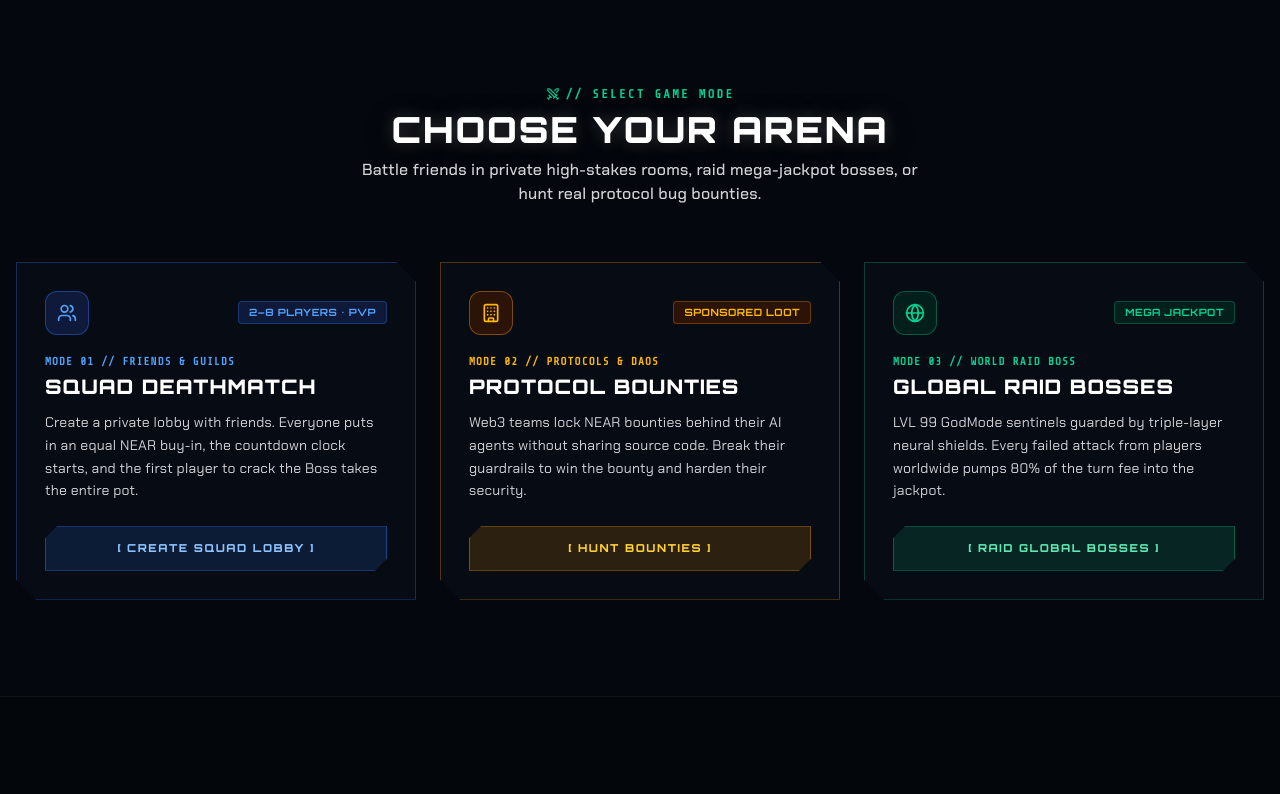
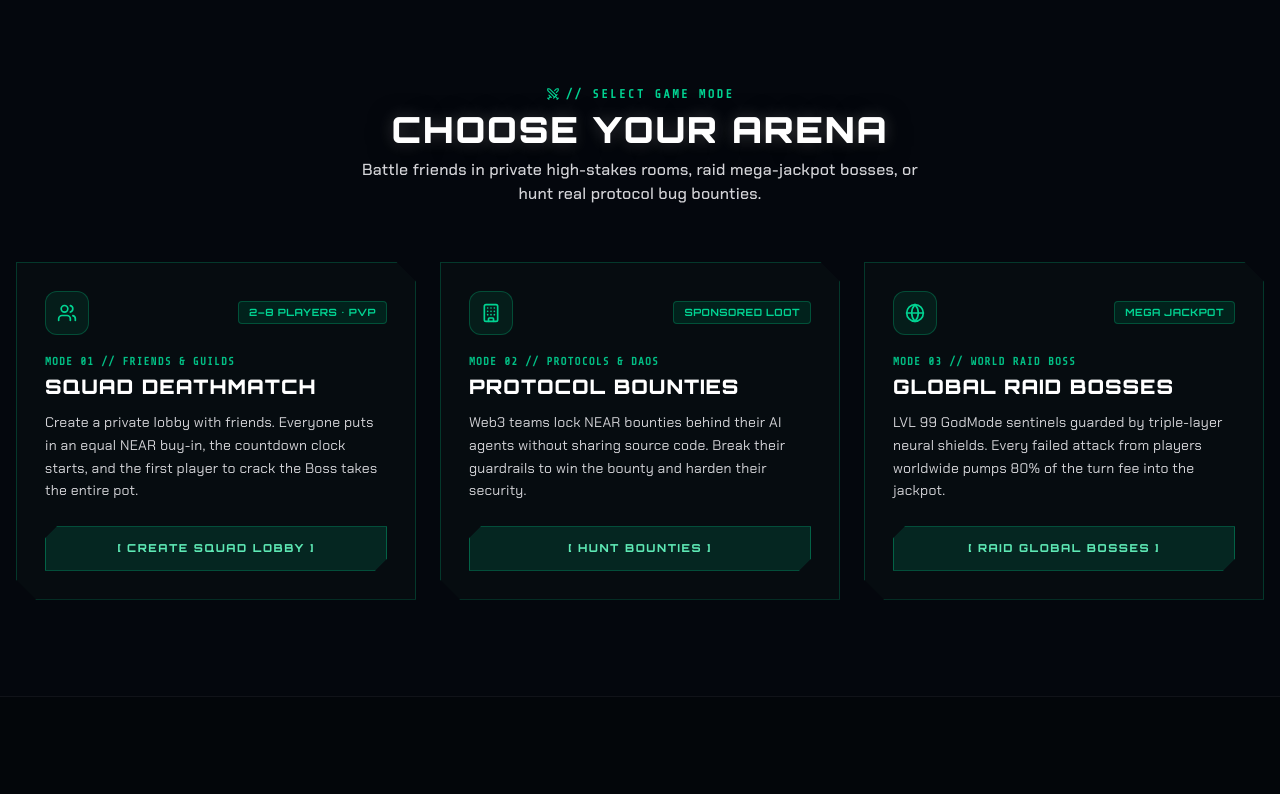
Before and after one commit to Queenode/bluff, a Next.js app: page / in a window 1280 px wide. Shown: the part 1362-2156 px from the top of the page. Built offline with nearby package versions, Linux system fonts and the light colour scheme.

Commit message:
style: unify Choose Your Arena and ArenaCard into single dark + cyber-emerald palette

```diff
--- a/src/app/page.tsx
+++ b/src/app/page.tsx
@@ -168,7 +168,7 @@ export default function HomePage() {
                 Pick Your Boss Arena
               </h3>
               <p className="text-xs sm:text-sm text-zinc-300 leading-relaxed">
-                Jump into a public <span className="text-emerald-400 font-semibold">Global Raid Boss</span>, start a private <span className="text-blue-400 font-semibold">Squad Deathmatch</span> with friends, or hunt a sponsored <span className="text-amber-400 font-semibold">Protocol Bounty</span>.
+                Jump into a public <span className="text-emerald-400 font-semibold">Global Raid Boss</span>, start a private <span className="text-white font-semibold">Squad Deathmatch</span> with friends, or hunt a sponsored <span className="text-emerald-400 font-semibold">Protocol Bounty</span>.
               </p>
             </div>
 
@@ -204,14 +204,14 @@ export default function HomePage() {
                 Slay Boss &amp; Loot All
               </h3>
               <p className="text-xs sm:text-sm text-zinc-300 leading-relaxed">
-                The instant your prompt tricks the AI into dropping its secret keyphrase, the smart contract auto-transfers <span className="text-amber-300 font-bold">100% of the pot</span> into your wallet.
+                The instant your prompt tricks the AI into dropping its secret keyphrase, the smart contract auto-transfers <span className="text-emerald-400 font-bold">100% of the pot</span> into your wallet.
               </p>
             </div>
           </div>
         </div>
       </section>
 
-      {/* CHOOSE YOUR GAME MODE (TACTICAL ESPORTS MODES) */}
+      {/* CHOOSE YOUR GAME MODE (UNIFIED CYBER-EMERALD CARDS) */}
       <section className="py-24 px-4 border-b border-white/5 bg-[#04070d]">
         <div className="max-w-7xl mx-auto">
           <div className="text-center mb-14">
@@ -229,17 +229,17 @@ export default function HomePage() {
 
           <div className="grid grid-cols-1 md:grid-cols-3 gap-6 text-xs">
             {/* Mode 1: Squad Deathmatch */}
-            <div className="p-7 clip-game-card bg-[#070b13] border border-blue-500/30 hover:border-blue-400/70 transition-all flex flex-col justify-between group">
+            <div className="p-7 clip-game-card bg-[#060c10] border border-emerald-500/25 hover:border-emerald-400/65 transition-all flex flex-col justify-between group">
               <div>
                 <div className="flex items-center justify-between mb-5">
-                  <div className="w-11 h-11 rounded-xl bg-blue-950/60 border border-blue-500/40 text-blue-400 flex items-center justify-center">
+                  <div className="w-11 h-11 rounded-xl bg-emerald-500/10 border border-emerald-500/30 text-emerald-400 flex items-center justify-center">
                     <Users className="w-5 h-5" />
                   </div>
-                  <span className="px-2.5 py-1 rounded bg-blue-950/60 border border-blue-500/30 font-display font-bold text-[10px] text-blue-400 uppercase tracking-wider">
+                  <span className="px-2.5 py-1 rounded bg-emerald-950/70 border border-emerald-500/30 font-display font-bold text-[10px] text-emerald-400 uppercase tracking-wider">
                     2–8 PLAYERS • PVP
                   </span>
                 </div>
-                <div className="text-blue-400 font-mono font-bold text-[11px] uppercase tracking-widest mb-1">
+                <div className="text-emerald-400/90 font-mono font-bold text-[11px] uppercase tracking-widest mb-1">
                   MODE 01 // FRIENDS &amp; GUILDS
                 </div>
                 <h3 className="font-display text-xl font-black uppercase tracking-wider text-white mb-2.5">
@@ -251,24 +251,24 @@ export default function HomePage() {
               </div>
               <Link
                 href="/create"
-                className="w-full py-3.5 clip-game-btn bg-blue-500/15 hover:bg-blue-500 border border-blue-500/40 text-blue-300 hover:text-[#03060a] font-display font-extrabold text-[11px] uppercase tracking-[0.14em] text-center transition-all"
+                className="w-full py-3.5 clip-game-btn bg-emerald-500/15 hover:bg-emerald-500 border border-emerald-500/40 text-emerald-300 hover:text-[#03060a] font-display font-extrabold text-[11px] uppercase tracking-[0.14em] text-center transition-all"
               >
                 [ CREATE SQUAD LOBBY ]
               </Link>
             </div>
 
             {/* Mode 2: Protocol Bounties */}
-            <div className="p-7 clip-game-card bg-[#070b13] border border-amber-500/30 hover:border-amber-400/70 transition-all flex flex-col justify-between group">
+            <div className="p-7 clip-game-card bg-[#060c10] border border-emerald-500/25 hover:border-emerald-400/65 transition-all flex flex-col justify-between group">
               <div>
                 <div className="flex items-center justify-between mb-5">
-                  <div className="w-11 h-11 rounded-xl bg-amber-950/60 border border-amber-500/40 text-amber-400 flex items-center justify-center">
+                  <div className="w-11 h-11 rounded-xl bg-emerald-500/10 border border-emerald-500/30 text-emerald-400 flex items-center justify-center">
                     <Building className="w-5 h-5" />
                   </div>
-                  <span className="px-2.5 py-1 rounded bg-amber-950/60 border border-amber-500/30 font-display font-bold text-[10px] text-amber-400 uppercase tracking-wider">
+                  <span className="px-2.5 py-1 rounded bg-emerald-950/70 border border-emerald-500/30 font-display font-bold text-[10px] text-emerald-400 uppercase tracking-wider">
                     SPONSORED LOOT
                   </span>
                 </div>
-                <div className="text-amber-400 font-mono font-bold text-[11px] uppercase tracking-widest mb-1">
+                <div className="text-emerald-400/90 font-mono font-bold text-[11px] uppercase tracking-widest mb-1">
                   MODE 02 // PROTOCOLS &amp; DAOS
                 </div>
                 <h3 className="font-display text-xl font-black uppercase tracking-wider text-white mb-2.5">
@@ -281,24 +281,24 @@ export default function HomePage() {
               <Link
                 href="/arenas"
                 onClick={() => setActiveFilter('enterprise')}
-                className="w-full py-3.5 clip-game-btn bg-amber-500/15 hover:bg-amber-500 border border-amber-500/40 text-amber-300 hover:text-[#03060a] font-display font-extrabold text-[11px] uppercase tracking-[0.14em] text-center transition-all"
+                className="w-full py-3.5 clip-game-btn bg-emerald-500/15 hover:bg-emerald-500 border border-emerald-500/40 text-emerald-300 hover:text-[#03060a] font-display font-extrabold text-[11px] uppercase tracking-[0.14em] text-center transition-all"
               >
                 [ HUNT BOUNTIES ]
               </Link>
             </div>
 
             {/* Mode 3: Global Boss Raids */}
-            <div className="p-7 clip-game-card bg-[#070b13] border border-emerald-500/30 hover:border-emerald-400/70 transition-all flex flex-col justify-between group">
+            <div className="p-7 clip-game-card bg-[#060c10] border border-emerald-500/25 hover:border-emerald-400/65 transition-all flex flex-col justify-between group">
               <div>
                 <div className="flex items-center justify-between mb-5">
-                  <div className="w-11 h-11 rounded-xl bg-emerald-950/60 border border-emerald-500/40 text-emerald-400 flex items-center justify-center">
+                  <div className="w-11 h-11 rounded-xl bg-emerald-500/10 border border-emerald-500/30 text-emerald-400 flex items-center justify-center">
                     <Globe className="w-5 h-5" />
                   </div>
-                  <span className="px-2.5 py-1 rounded bg-emerald-950/60 border border-emerald-500/30 font-display font-bold text-[10px] text-emerald-400 uppercase tracking-wider">
+                  <span className="px-2.5 py-1 rounded bg-emerald-950/70 border border-emerald-500/30 font-display font-bold text-[10px] text-emerald-400 uppercase tracking-wider">
                     MEGA JACKPOT
                   </span>
                 </div>
-                <div className="text-emerald-400 font-mono font-bold text-[11px] uppercase tracking-widest mb-1">
+                <div className="text-emerald-400/90 font-mono font-bold text-[11px] uppercase tracking-widest mb-1">
                   MODE 03 // WORLD RAID BOSS
                 </div>
                 <h3 className="font-display text-xl font-black uppercase tracking-wider text-white mb-2.5">
--- a/src/components/ArenaCard.tsx
+++ b/src/components/ArenaCard.tsx
@@ -18,25 +18,25 @@ export const ArenaCard: React.FC<ArenaCardProps> = ({ room }) => {
         return {
           lvl: 'LVL 99',
           bars: 4,
-          color: 'bg-purple-400',
-          text: 'text-purple-300',
-          border: 'border-purple-500/40 bg-purple-950/60'
+          color: 'bg-emerald-400',
+          text: 'text-emerald-300',
+          border: 'border-emerald-500/40 bg-emerald-950/60'
         };
       case 'Fortress':
         return {
           lvl: 'LVL 75',
           bars: 3,
-          color: 'bg-amber-400',
-          text: 'text-amber-300',
-          border: 'border-amber-500/40 bg-amber-950/60'
+          color: 'bg-emerald-400',
+          text: 'text-emerald-300',
+          border: 'border-emerald-500/40 bg-emerald-950/60'
         };
       case 'Hardened':
         return {
           lvl: 'LVL 50',
           bars: 2,
-          color: 'bg-cyan-400',
-          text: 'text-cyan-300',
-          border: 'border-cyan-500/40 bg-cyan-950/60'
+          color: 'bg-emerald-400',
+          text: 'text-emerald-300',
+          border: 'border-emerald-500/40 bg-emerald-950/60'
         };
       default:
         return {
@@ -54,23 +54,23 @@ export const ArenaCard: React.FC<ArenaCardProps> = ({ room }) => {
       case 'squad':
         return {
           label: 'SQUAD DEATHMATCH',
-          icon: <Users className="w-3 h-3 text-blue-400" />,
-          color: 'text-blue-400 border-blue-500/30 bg-blue-950/40',
-          accent: 'from-blue-500 to-cyan-400'
+          icon: <Users className="w-3 h-3 text-emerald-400" />,
+          color: 'text-emerald-300 border-emerald-500/30 bg-emerald-950/40',
+          accent: 'from-emerald-500 to-teal-400'
         };
       case 'enterprise':
         return {
           label: 'PROTOCOL BOUNTY',
-          icon: <Building className="w-3 h-3 text-amber-400" />,
-          color: 'text-amber-400 border-amber-500/30 bg-amber-950/40',
-          accent: 'from-amber-500 to-orange-400'
+          icon: <Building className="w-3 h-3 text-emerald-400" />,
+          color: 'text-emerald-300 border-emerald-500/30 bg-emerald-950/40',
+          accent: 'from-emerald-500 to-teal-400'
         };
       default:
         return {
           label: 'GLOBAL RAID BOSS',
           icon: <Globe className="w-3 h-3 text-emerald-400" />,
-          color: 'text-emerald-400 border-emerald-500/30 bg-emerald-950/40',
-          accent: 'from-emerald-500 to-teal-300'
+          color: 'text-emerald-300 border-emerald-500/30 bg-emerald-950/40',
+          accent: 'from-emerald-500 to-teal-400'
         };
     }
   };
```
